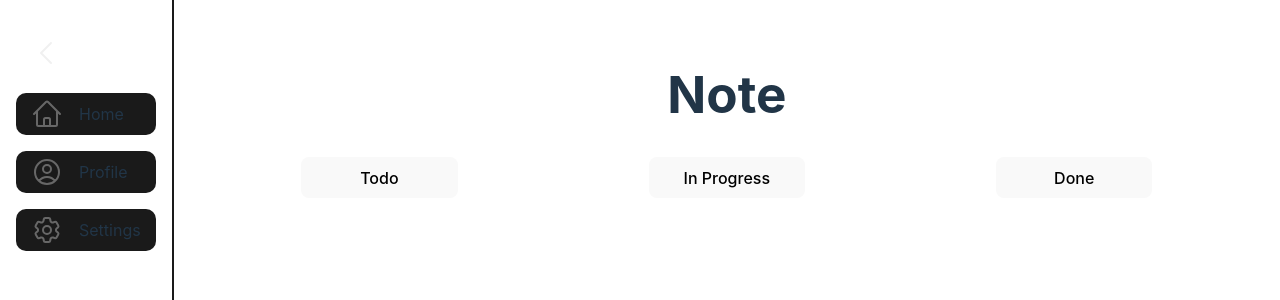
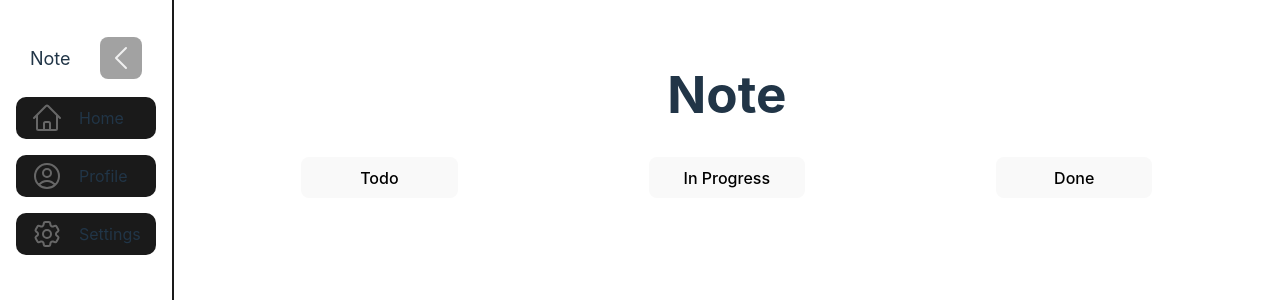
Before and after one commit to abhishekpatelmc/note-app, a React (Vite) app: page / in a window 1280 px wide. Both pictures are taken after a click on the element 46 px from the left and 56 px from the top of the page. Shown: the top 300 px of the page. Built offline with nearby package versions, Linux system fonts and the light colour scheme.

Commit message:
chore: Update SideNav and Home component styling and structure

```diff
--- a/src/components/common/sidebar/SideNav.css
+++ b/src/components/common/sidebar/SideNav.css
@@ -39,3 +39,16 @@
   stroke: var(--background-inverse);
   opacity: 40%;
 }
+
+.icon-backgrond {
+  background-color: var(--dark-background-color);
+  padding: 5px;
+  border-radius: 8px;
+}
+
+.company_name {
+  display: flex;
+  align-items: center;
+  font-size: large;
+  justify-content: space-between;
+}
--- a/src/components/common/sidebar/SideNav.tsx
+++ b/src/components/common/sidebar/SideNav.tsx
@@ -24,7 +24,6 @@ const SideNav = () => {
   const [sideNavVisible, setSideNavVisible] = useState(false);
 
   const handleSideNav = () => {
-    // console.log(sideNavVisible);
     setSideNavVisible(!sideNavVisible);
   };
 
@@ -32,9 +31,12 @@ const SideNav = () => {
     <div className="sidenav">
       <div className="expand_button" onClick={() => handleSideNav()}>
         {!sideNavVisible ? (
-          <RightIcon className="icon-style" />
+          <RightIcon className="icon-style icon-backgrond" />
         ) : (
-          <LeftIcon className="icon-style" />
+          <div className="company_name">
+            Note
+            <LeftIcon className="icon-style icon-backgrond" />
+          </div>
         )}
       </div>
 
--- a/src/index.css
+++ b/src/index.css
@@ -45,7 +45,7 @@ button {
   font-size: 1em;
   font-weight: 500;
   font-family: inherit;
-  background-color: #1a1a1a;
+  background-color: var(--dark-background-color);
   cursor: pointer;
   transition: border-color 0.25s;
 }
```
